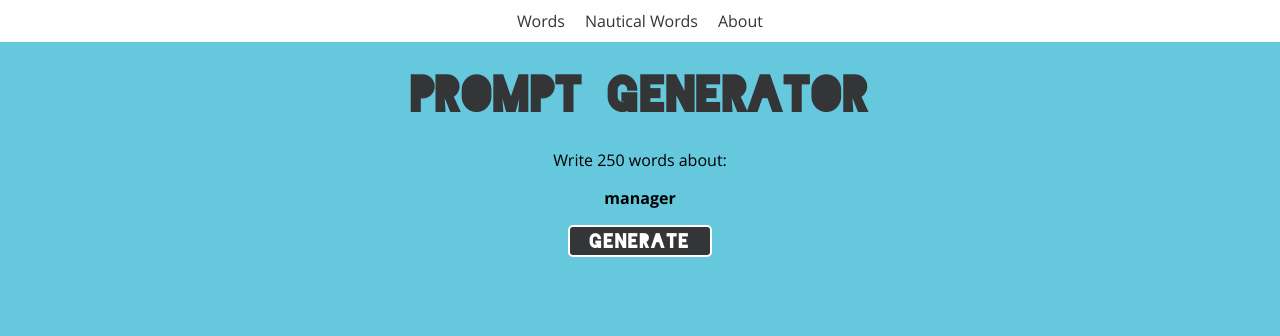
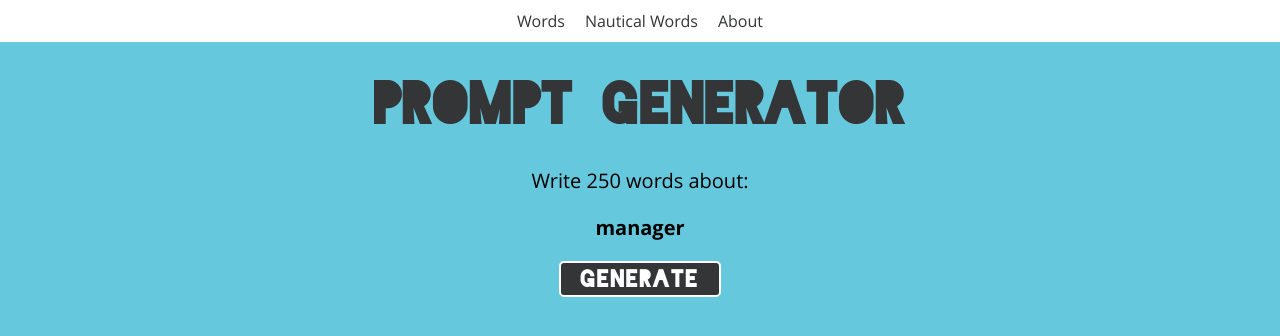
Before and after one commit to sharkham/prompt-generator, a React (Create React App) app: page / in a window 1280 px wide. Shown: the top 336 px of the page. Built offline with nearby package versions, Linux system fonts and the light colour scheme.

Commit message:
Increases font sizes

```diff
--- a/src/App.css
+++ b/src/App.css
@@ -8,7 +8,7 @@ h1 {
   font-family: 'blackoutmidnight', sans-serif;
   letter-spacing: 1px;
   color: #343537;
-  font-size: 3em;
+  font-size: 3.5em;
 }
 
 .nav-link {
@@ -41,7 +41,7 @@ button {
   border-radius: 5px;
   background-color: #343537;
   color: #ffffff;
-  font-size: 1.25em;
+  font-size: 1.5em;
   font-family: 'blackoutmidnight', sans-serif;
   letter-spacing: 1px;
   padding: 5px 20px;
@@ -71,6 +71,7 @@ button:active {
 
 p {
   padding: 0 10%;
+  font-size: 1.25em;
 }
 
 nav {
```
